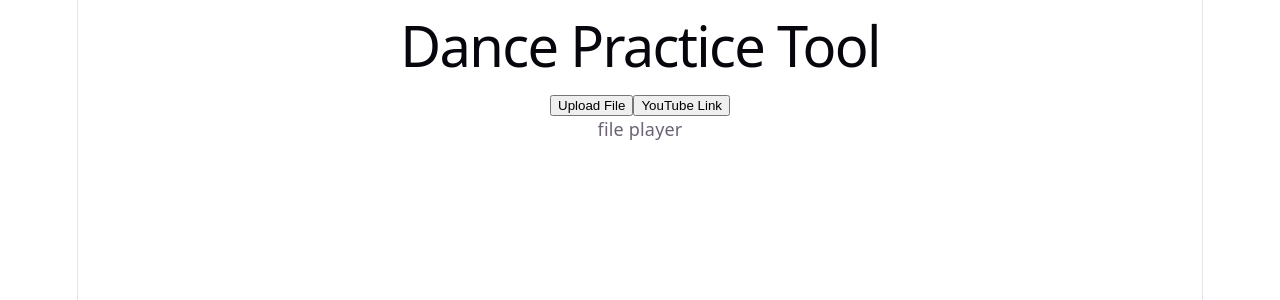
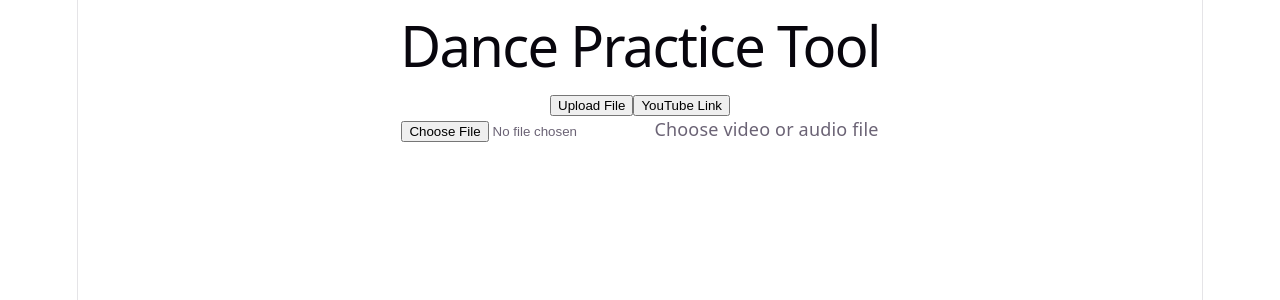
Before and after one commit to javtran/dance-practice-tool, a React (Vite) app: page / in a window 1280 px wide. Shown: the top 300 px of the page. Built offline with nearby package versions, Linux system fonts and the light colour scheme.

Commit message:
able to add audio/video file with speed change and mirroring functionality

```diff
--- a/src/components/FilePlayer.jsx
+++ b/src/components/FilePlayer.jsx
@@ -1,5 +1,74 @@
+import { useRef, useState } from "react"
+
 export default function FilePlayer() {
+    const videoRef = useRef(null);
+    const [src, setSrc] = useState(null);
+    const [speed, setSpeed] = useState(1);
+    const [mirrored, setMirrored] = useState(false);
+    const [fileType, setFileType] = useState(null);
+
+    function handleFileChange(e) {
+        const file = e.target.files[0];
+        if (!file) return;
+        const url  = URL.createObjectURL(file);
+        const type = file.type.startsWith('video') ? 'video' : 'audio';
+        setSrc(url);
+        setFileType(type);
+        setMirrored(false);
+    }
+
+    function handleSpeedChange (s) {
+        setSpeed(s);
+        if (videoRef.current) videoRef.current.playbackRate = s;
+    }
+
+    const SPEEDS = [0.25, 0.5, 0.75, 1, 1.25, 1.5, 2];
     return (
-        <div>file player</div>
-    )
+    <div className="player-panel">
+        <label className="upload-label">
+            <input
+                type="file"
+                accept="video/*,audio/*"
+                onChange={handleFileChange}
+            />
+            {src ? 'Change file' : 'Choose video or audio file'}
+        </label>
+
+        {src && (
+            <>
+                <div style={{ transform: mirrored ? 'scaleX(-1)' : 'none' }}>
+                    {fileType === 'video' ? (
+                        <video ref={videoRef} src={src} controls style={{ width: '100%' }} />
+                    ) : (
+                        <audio ref={videoRef} src={src} controls />
+                    )}
+                </div>
+
+                <div className="controls">
+                    <div className="control-group">
+                        <span>Speed</span>
+                        {SPEEDS.map(s => (
+                            <button
+                                key={s}
+                                className={speed === s ? 'active' : ''}
+                                onClick={() => handleSpeedChange(s)}
+                            >
+                                {s}×
+                            </button>
+                        ))}
+                    </div>
+
+                    {fileType === 'video' && (
+                        <div className="control-group">
+                            <span>Mirror</span>
+                            <button onClick={() => setMirrored(m => !m)}>
+                                {mirrored ? 'On' : 'Off'}
+                            </button>
+                        </div>
+                    )}
+                </div>
+            </>
+        )}
+    </div>
+  )
 }
```
